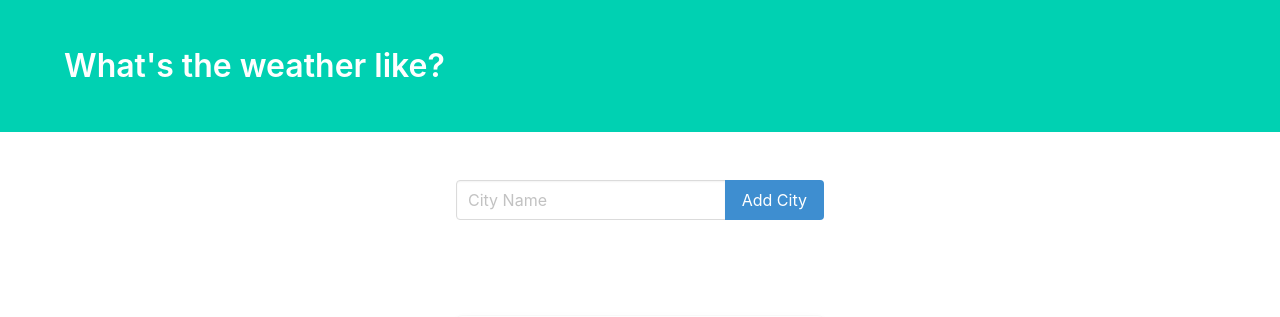
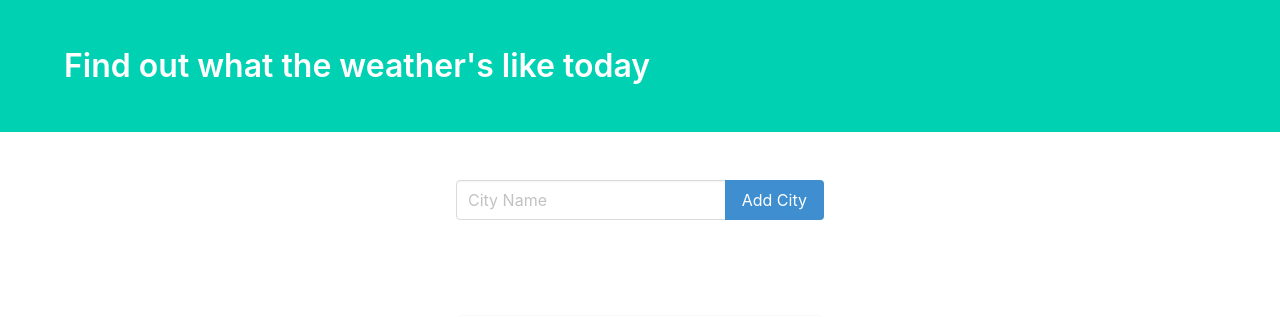
Before and after one commit to Moali97/WeatherApp, a Django app: page / in a window 1280 px wide. Shown: the top 317 px of the page. Run offline with Django 3.2, Linux system fonts and the light colour scheme; data comes from the database, SQL or seed files in the repository; both versions use the stored data as it was after the commit; data that the repository does not hold is empty; some libraries are stand-ins or nearby versions.

Commit message:
Changed title

```diff
--- a/templates/weatherApp/index.html
+++ b/templates/weatherApp/index.html
@@ -12,7 +12,7 @@
         <div class="hero-body">
             <div class="container">
                 <h1 class="title">
-                    What's the weather like?
+                    Find out what the weather's like today
                 </h1>
             </div>
         </div>
```
Also changed, not shown: db.sqlite3.
